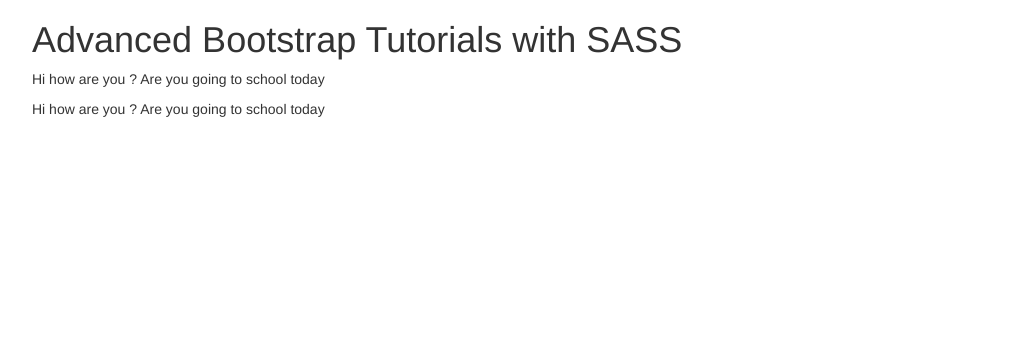
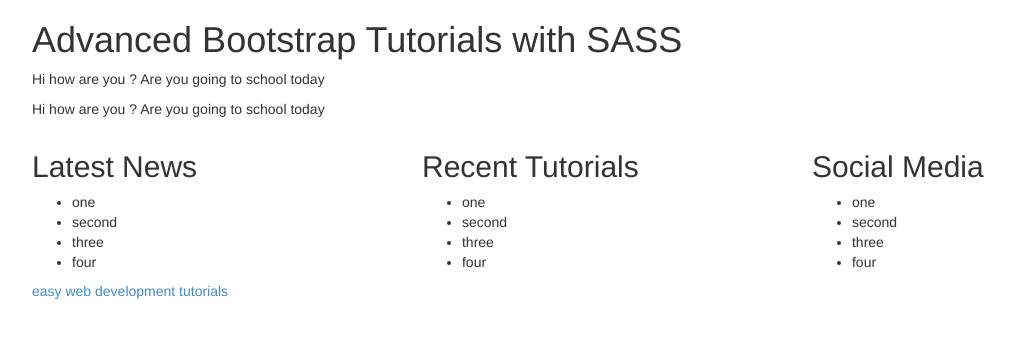
Before and after one commit to tonyvu1985/doc, a PHP site: page / in a window 1280 px wide. Shown: the part 20-358 px from the top of the page, without its empty margins (38-1051 px from the left). Run offline with PHP 8.4, Linux system fonts and the light colour scheme.

Commit message:
doc site

```diff
--- a/index.php
+++ b/index.php
@@ -23,5 +23,41 @@
                         <p>Hi how are you ? Are you going to school today</p>
                 </div>
         </div>
+        <div class="site-widgets">
+                <section class="widget">
+                        <h2>Latest News</h2>
+                        <ul>
+                                <li>one</li>
+                                <li>second</li>
+                                <li>three</li>
+                                <li>four</li>
+                        </ul>
+                </section>
+
+                <section class="widget">
+                        <h2>Recent Tutorials</h2>
+                        <ul>
+                                <li>one</li>
+                                <li>second</li>
+                                <li>three</li>
+                                <li>four</li>
+                        </ul>
+                </section>
+
+                <section class="widget">
+                        <h2>Social Media</h2>
+                        <ul>
+                                <li>one</li>
+                                <li>second</li>
+                                <li>three</li>
+                                <li>four</li>
+                        </ul>
+                </section>
+        </div>
+        <footer class="site-footer">
+                <div class="site-info">
+                        <a href="#">easy web development tutorials</a>
+                </div>
+        </footer>
 </body>
 </html>
--- a/scss/main.scss
+++ b/scss/main.scss
@@ -37,3 +37,17 @@ body{
 		@include make-sm-column(12);
 	}
 }
+
+.site-widgets{
+	@include make-row();
+	.widget{
+		@include make-sm-column(4);
+	}
+}
+
+.site-footer{
+	@include make-row();
+	.site-info{
+		@include make-sm-column(4);
+	}
+}
```
Also changed, not shown: css/main.css.
